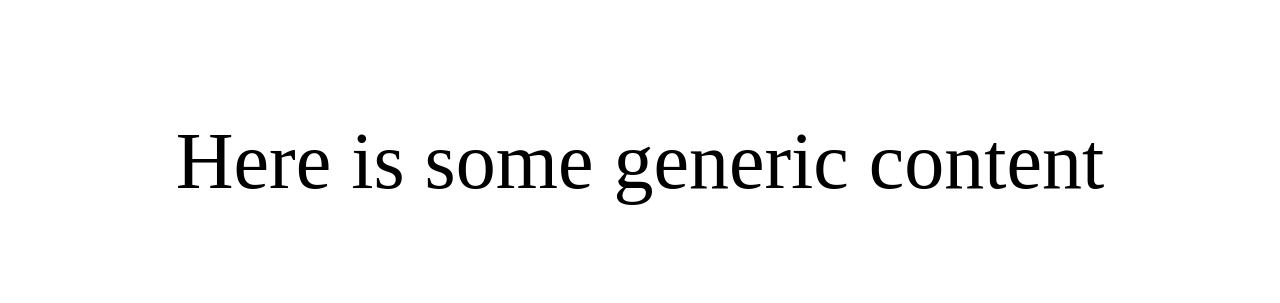
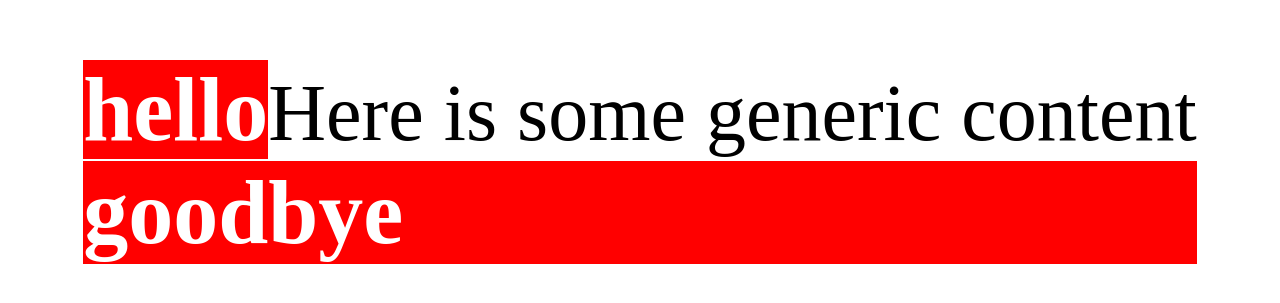
Before and after one commit to TomaEduard/bootstrap-templat, a plain HTML site: page index.html in a window 1280 px wide. Shown: the part 247-550 px from the top of the page. Drawn offline with Linux system fonts and the light colour scheme.

Commit message:
added ::before & ::after syntax on paragraph

```diff
--- a/mystyle.css
+++ b/mystyle.css
@@ -5,3 +5,31 @@ body {
   align-items: center;
   font-size: 5rem;
 }
+
+/* pseudo elemnts or ::before & ::after not working on img element */
+/* img::before {
+  content: '';
+  display: block;
+  width: 100px;
+  height: 100px;
+  background: purple;
+} */
+
+/* add this before content of paragraph NOT before paragraph  */
+p::before {
+  content: 'hello';
+  background: red;
+  font-size: 90px;
+  color: white;
+  font-weight: 900;
+}
+
+/* add this after content of paragraph NOT after paragraph  */
+p::after {
+  content: 'goodbye';
+  display: block;
+  background: red;
+  font-size: 90px;
+  color: white;
+  font-weight: 900;
+}
```
Also changed, not shown: index.html (+4 -0 lines).
